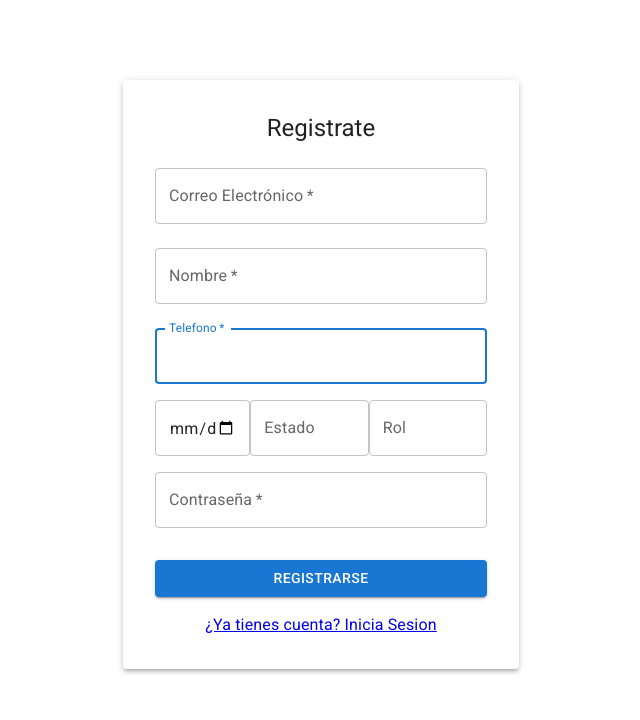
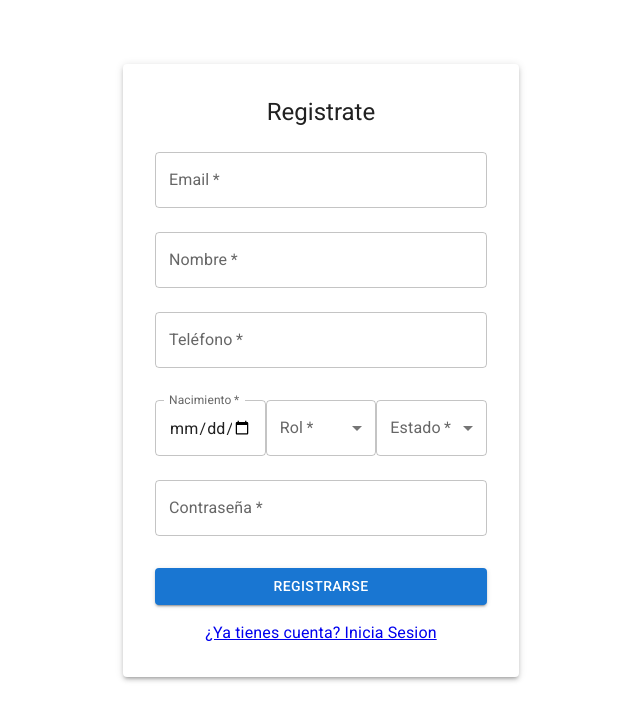
Before and after one commit to eddjuacor/APIREST-REACT-JS, a React (Vite) app: page /register in a window 1280 px wide. Shown: the top 720 px of the page, without its empty margins (319-959 px from the left). Built offline with nearby package versions, Linux system fonts and the light colour scheme.

Commit message:
Actualizacion 05-09

```diff
--- a/src/auth/Register.jsx
+++ b/src/auth/Register.jsx
@@ -1,7 +1,6 @@
-import  { useState } from 'react';
-import { Link } from 'react-router-dom';
+import { useState } from 'react';
+import { Link, useNavigate } from 'react-router-dom';
 import AppiAxios from '../config/axios'
-
 
 import {
   Button,
@@ -11,135 +10,165 @@ import {
   Container,
   Box,
   MenuItem
+
 } from '@mui/material';
 
-export default function Login() {
+const roles = [
+  { idRol: '1', label: 'Admin' },
+  { idRol: '2', label: 'Usuario' },
+  // Aqui puedo agregar mas roles
+];
 
-  const [credenciales, guardarCredenciales] = useState({});
+const estados = [
+  { idEstados: '1', label: 'Activo' },
+  { idEstados: '2', label: 'Inactivo' },
+  // aqui puedo agregar mas estados
+];
 
-  const registrarse = async (e) => {
+
+export default function Register() {
+
+  const navigate = useNavigate();
+
+  //al momento que el cliente cree un usuario vamos a recoger estos datos y vamos a haacer la validacion
+
+  const [formData, setFormData] = useState({
+    idRol: '',
+    idEstados: '',
+    correo_electronico: '',
+    nombre_completo: '',
+    telefono: '',
+    fecha_nacimiento: '',
+    password: ''
+  });
+
+
+  const handleChange = (e) => {
+    const { name, value } = e.target;
+    setFormData({
+      ...formData,
+      [name]: value
+    });
+  };
+
+  const crearRegistro = async (e) => {
     e.preventDefault();
-
     try {
-      const respuesta = await AppiAxios.post('/usuarios', credenciales)
+      const respuesta = await AppiAxios.post('/usuarios', formData)
       console.log(respuesta)
+      //si las credenciales son correctas ir a la pagina de inicio, nos vamos al login
+      navigate('/')
     } catch (error) {
       console.log(error)
     }
-
-
   };
 
 
-  const leerDatosRegistro = (e) => {
-    guardarCredenciales({
-      ...credenciales,
-      [e.target.name] : e.target.value
-    })
-   }
-
-
-
   return (
-    <Container component="main" maxWidth="xs" sx={{ pt: 10}} >
+    <Container component="main" maxWidth="xs" sx={{ pt: 8 }} >
       <Paper elevation={3} sx={{ padding: 4, display: 'flex', flexDirection: 'column', alignItems: 'center' }}>
         <Typography component="h1" variant="h5">
           Registrate
         </Typography>
-        <Box component="form" onSubmit={registrarse} sx={{ mt: 1 }}>
+        <Box component="form" onSubmit={crearRegistro} sx={{ mt: 1 }}>
           <TextField
             /*-----------email------------*/
+            label="Email"
             margin="normal"
             required
+            name="correo_electronico"
+            type="email"
+            value={formData.correo_electronico}
+            onChange={handleChange}
             fullWidth
-            id="email"
-            label="Correo Electrónico"
-            name="correo_electronico"
-            autoComplete="email"
-            autoFocus
-            onChange={leerDatosRegistro}
-
           />
 
           <TextField
             /*-----------nombre------------*/
+            label="Nombre"
             margin="normal"
             required
+            name="nombre_completo"
+            value={formData.nombre_completo}
+            onChange={handleChange}
             fullWidth
-            id="nombre"
-            label="Nombre"
-            name="nombre_completo"
-            autoComplete="txtNombre"
-            autoFocus
-            onChange={leerDatosRegistro}
-
           />
 
           <TextField
             /*-----------numero------------*/
+            label="Teléfono"
             margin="normal"
             required
+            name="telefono"
+            value={formData.telefono}
+            onChange={handleChange}
             fullWidth
-            id="telefono"
-            label="Telefono"
-            name="telefono"
-            autoComplete="txtTelefono"
-            autoFocus
-            onChange={leerDatosRegistro}
-
           />
 
-         <Box sx={{ display: 'flex', justifyContent: "space-between" ,  mt:1}}>
+          <Box sx={{ display: 'flex', justifyContent: "space-between", mt: 1 }}>
             <TextField
               /*-----------fecha de nacimiento------------*/
-
-            id="date"
-            autoComplete='txtFecha Nacimiento'
+              label="Nacimiento"
+              margin="normal"
+              required
+              name="fecha_nacimiento"
               type="date"
-            name="fecha_nacimiento"
-            onChange={leerDatosRegistro}
-         />
-
-
-         <TextField
-         /*-----------Estado------------*/
-
-            id="estado"
-            label = "Estado"
-            autoComplete='estado'
-            type="numer"
-            name= "idEstado"
-            onChange={leerDatosRegistro}
+              InputLabelProps={{
+                shrink: true,
+              }}
+              value={formData.fecha_nacimiento}
+              onChange={handleChange}
+              fullWidth
             />
 
             <TextField
-         /*-----------Rol------------*/
+              select
+              label="Rol"
+              margin="normal"
+              required
+              name="idRol"
+              value={formData.idRol}
+              onChange={handleChange}
+              fullWidth
+            >
+              {roles.map((role) => (
+                <MenuItem key={role.idRol} value={role.idRol}>
+                  {role.label}
+                </MenuItem>
+              ))}
+            </TextField>
 
-            id="rol"
-            label = "Rol"
-            autoComplete='rol'
-            type="numer"
-            name= "idRol"
-            onChange={leerDatosRegistro}
-         />
+            <TextField
+              select
+              label="Estado"
+              margin="normal"
+              required
+              name="idEstados"
+              value={formData.idEstados}
+              onChange={handleChange}
+              fullWidth
+            >
+              {estados.map((estado) => (
+                <MenuItem key={estado.idEstados} value={estado.idEstados}>
+                  {estado.label}
+                </MenuItem>
+              ))}
+            </TextField>
 
           </Box>
 
-
           <TextField
             /*-----------password------------*/
+            label="Contraseña"
             margin="normal"
             required
+            name="password"
+            type="password"
+            value={formData.password}
+            onChange={handleChange}
             fullWidth
-            name="password"
-            label="Contraseña"
-            type="password"
-            id="password"
-            autoComplete="current-password"
-            onChange={leerDatosRegistro}
 
           />
-
           <Button
             type="submit"
             fullWidth
--- a/src/pages/Inicio.jsx
+++ b/src/pages/Inicio.jsx
@@ -38,7 +38,7 @@ function Inicio() {
 
        } catch (error) {
         //error con la autorizacion
-        if(error.response.status = 500){
+        if(error.response.status == 500){
           navigate('/')
         }
        }
@@ -48,7 +48,7 @@ function Inicio() {
       navigate('/inicio')
     }
 
-  }, [productos])
+  }, [])
 
   return (
 
```
Also changed, not shown: src/auth/Login.jsx (+5 -3 lines). Lines whose indentation alone changed are shown as unchanged.
